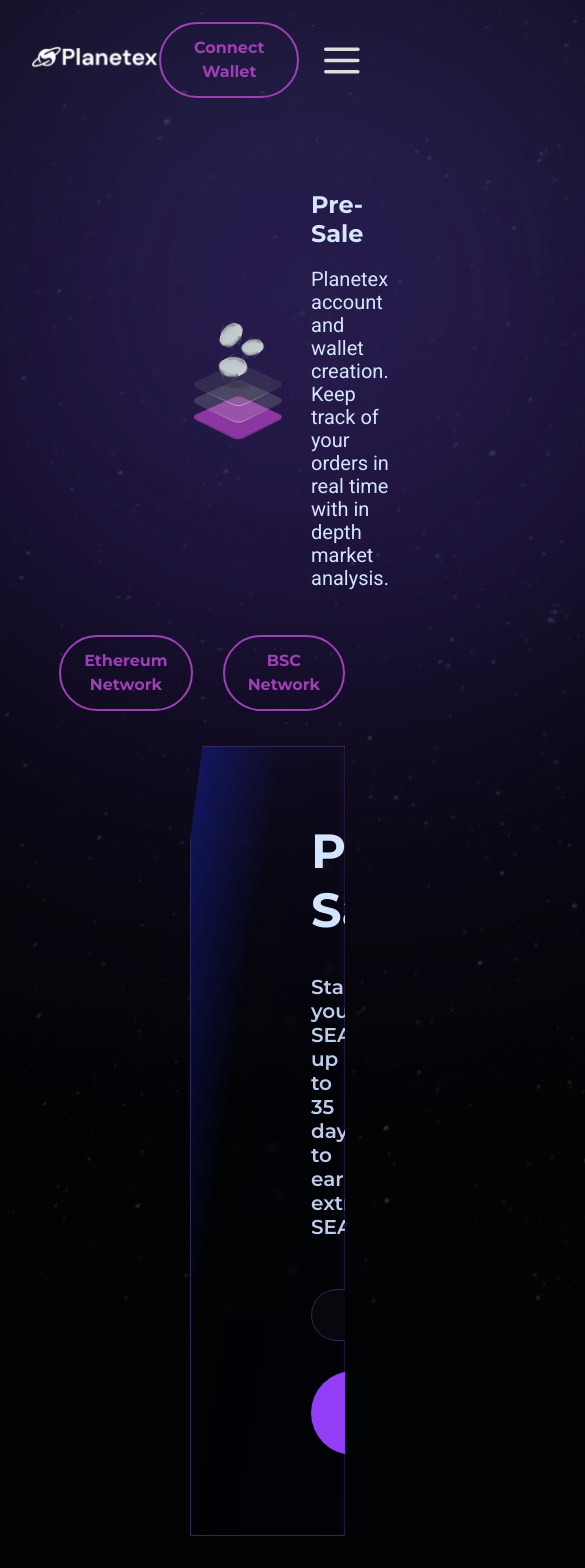
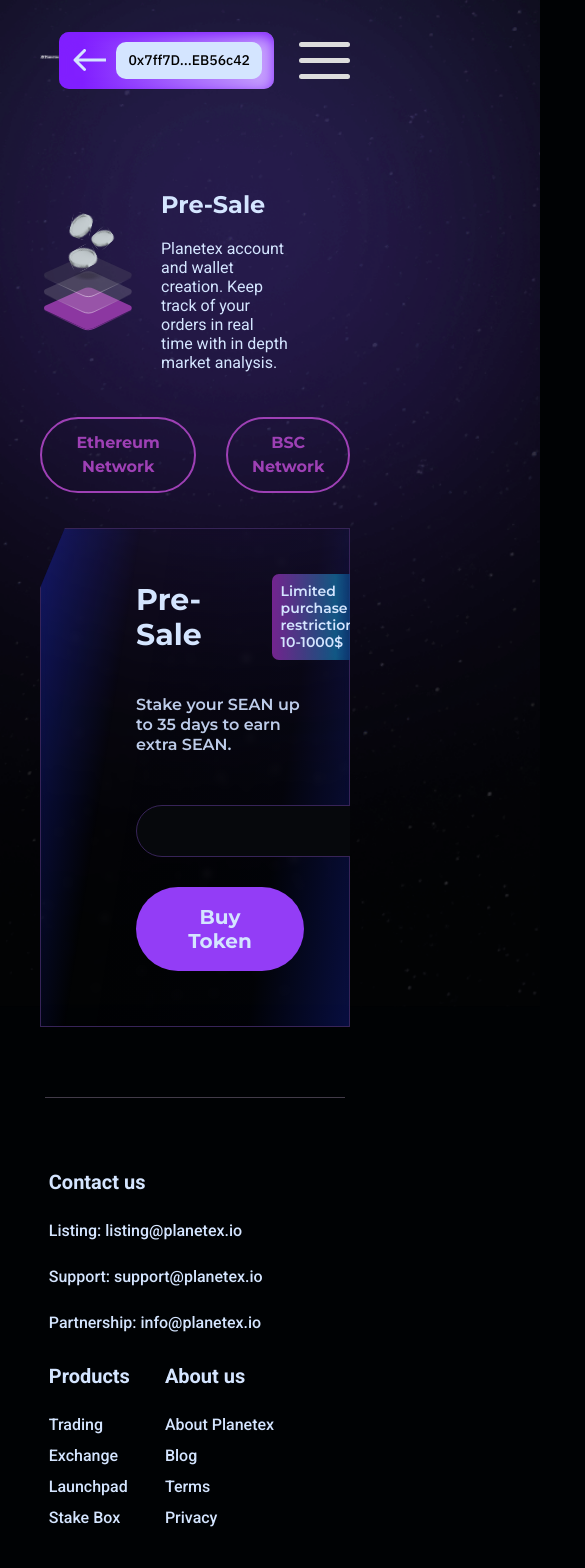
Before and after one commit to dexolacom/Planetex-app, a React (Create React App) app: page /presale in a window 390 px wide. Shown: the top 1568 px of the page, 585 px wide, since content can reach past the window. Built offline with nearby package versions, Linux system fonts and the light colour scheme.

Commit message:
ADD | tablet salesecton

```diff
--- a/src/components/AccountContainer/styles.ts
+++ b/src/components/AccountContainer/styles.ts
@@ -18,6 +18,11 @@
   background: #D4E5FF;
   border-radius: 10px;
   padding: 8px 12px;
+  font-family: 'IBM Plex Sans', sans-serif;
+
+  @media screen and (max-width: 880px) {
+    font-size: 14px;
+  }
 `
 
 export const ArrowIcon = styled(Arrow)`
--- a/src/components/Footer/styles.ts
+++ b/src/components/Footer/styles.ts
@@ -6,6 +6,10 @@
   margin: 0 auto;
   width: 75%;
   padding-bottom: 50px;
+
+  @media screen and (max-width: 600px) {
+    flex-direction: column;
+  }
 `
 
 export const Column = styled.div`
@@ -16,6 +20,14 @@
 export const ColumnContainer = styled.div`
   display: flex;
   gap: 160px;
+
+  @media screen and (max-width: 980px) {
+    gap: 85px;
+  }
+
+  @media screen and (max-width: 750px) {
+    gap: 35px;
+  }
 `
 
 export const List = styled.ul`
@@ -36,6 +48,10 @@
   span {
     margin-bottom: 23px;
   }
+
+  @media screen and (max-width: 980px) {
+    font-size: 16px;
+  }
 `
 
 export const Title = styled.h4`
@@ -46,4 +62,8 @@
   font-size: 32px;
   line-height: 38px;
   color: #D4E5FF;
+
+  @media screen and (max-width: 980px) {
+    font-size: 20px;
+  }
 `
--- a/src/components/Header/Header.tsx
+++ b/src/components/Header/Header.tsx
@@ -15,8 +15,8 @@
             <Link href='#'>Main Sale</Link>
             <Link href='#'>Private Sale</Link>
           </Links>
-          {/*<AccountContainer/>*/}
-          <ConnectButton>Connect Wallet</ConnectButton>
+          <AccountContainer/>
+          {/*<ConnectButton>Connect Wallet</ConnectButton>*/}
           <BurgerTabletIcon/>
         </Navigation>
       </Content>
--- a/src/components/Header/styles.ts
+++ b/src/components/Header/styles.ts
@@ -17,8 +17,8 @@
   width: 100%;
   justify-content: space-between;
 
-  @media (max-width: 971px) {
-    padding: 0 30px;
+  @media screen and (max-width: 971px) {
+    padding: 0 40px;
   }
 `
 
@@ -31,7 +31,7 @@
   cursor: pointer;
   margin-left: 25px;
 
-  @media (max-width: 880px) {
+  @media screen and (max-width: 880px) {
     display: block;
   }
 `
@@ -41,11 +41,11 @@
   align-items: center;
   gap: 40px;
 
-  @media (max-width: 971px) {
+  @media screen and (max-width: 971px) {
     gap: 20px;
   }
 
-  @media (max-width: 880px) {
+  @media screen and (max-width: 880px) {
     gap: 0;
   }
 `
@@ -54,11 +54,15 @@
   display: flex;
   gap: 35px;
 
-  @media (max-width: 971px) {
+  @media screen and (max-width: 1005px) {
     gap: 20px;
   }
 
-  @media (max-width: 880px) {
+  @media screen and (max-width: 920px) {
+    gap: 15px;
+  }
+
+  @media screen and (max-width: 880px) {
     display: none;
   }
 `
@@ -90,12 +94,16 @@
   &:hover {
     color: #9E40B5;
   }
+
+  @media screen and (max-width: 920px) {
+    font-size: 16px;
+  }
 `
 
 export const ConnectButton = styled(OutlineButton)`
   padding: 13px 25px;
 
-  @media (max-width: 880px) {
-    padding: 12px 23px;
+  @media screen and (max-width: 880px) {
+    display: none;
   }
 `
--- a/src/components/HeroSection/styles.ts
+++ b/src/components/HeroSection/styles.ts
@@ -5,6 +5,10 @@
 export const Content = styled.div`
   display: flex;
   gap: 25px;
+
+  @media screen and (max-width: 880px) {
+    width: 80%;
+  }
 `
 
 export const TextContainer = styled.div`
@@ -27,6 +31,11 @@
   line-height: 23px;
   max-width: 700px;
   color: #D4E5FF;
+
+  @media screen and (max-width: 880px) {
+    font-size: 16px;
+    line-height: 19px;
+  }
 `
 
 export const Img = styled.img`
--- a/src/components/SaleSection/PreSaleContent/styles.ts
+++ b/src/components/SaleSection/PreSaleContent/styles.ts
@@ -1,6 +1,7 @@
 import styled from 'styled-components';
 import { SolidButton } from '../../../theme';
 import arrow from '../../../assets/icons/selector.svg'
+
 
 export const Wrapper = styled.div`
   clip-path: polygon(8% 0,100% 0,100% 100%,0 100%,0 12%);
@@ -31,7 +32,6 @@
 
 export const Content = styled.div`
   padding: 75px 120px 80px 120px;
-
   background: linear-gradient(
           98.66deg, rgba(31, 53, 255, 0.29) 2.6%,
           rgba(31, 53, 255, 0) 26.21%,
@@ -39,6 +39,10 @@
           rgba(31, 53, 255, 0.24) 100%
   );
   backdrop-filter: blur(3.5px);
+
+  @media screen and (max-width: 880px) {
+    padding: 45px 45px 55px 95px;
+  }
 `
 
 export const TitleContainer = styled.div`
@@ -46,6 +50,10 @@
   align-items: center;
   gap: 90px;
   margin-bottom: 35px;
+
+  @media screen and (max-width: 880px) {
+    gap: 70px;
+  }
 `
 
 export const Title = styled.h1`
@@ -53,6 +61,15 @@
   font-size: 48px;
   line-height: 59px;
   color: #D4E5FF;
+
+  @media screen and (max-width: 1100px) {
+    font-size: 35px;
+    line-height: 35px;
+  }
+
+  @media screen and (max-width: 980px) {
+    font-size: 30px;
+  }
 `
 
 export const Tag = styled.div`
@@ -64,6 +81,17 @@
   line-height: 22px;
   color: #D4E5FF;
   padding: 10px 27px;
+
+  @media screen and (max-width: 1100px) {
+    font-size: 16px;
+    padding: 10px 15px;
+  }
+
+  @media screen and (max-width: 980px) {
+    font-size: 14px;
+    line-height: 17px;
+    padding: 9px;
+  }
 `
 
 export const Text = styled.p`
@@ -72,6 +100,11 @@
   line-height: 24px;
   color: #BDCCEA;
   margin-bottom: 50px;
+
+  @media screen and (max-width: 880px) {
+    font-size: 16px;
+    line-height: 20px;
+  }
 `
 
 export const Form = styled.form`
--- a/src/index.css
+++ b/src/index.css
@@ -1,5 +1,6 @@
 @import url('https://fonts.googleapis.com/css2?family=Montserrat:wght@600;700&display=swap');
 @import url('https://fonts.googleapis.com/css2?family=Roboto:wght@400;500;700&display=swap');
+@import url('https://fonts.googleapis.com/css2?family=IBM+Plex+Sans:wght@500&display=swap');
 
 body {
   margin: 0;
--- a/src/theme.ts
+++ b/src/theme.ts
@@ -39,7 +39,7 @@
     border: 2px solid transparent;
   }
 
-  @media (max-width: 880px) {
+  @media screen and (max-width: 880px) {
     font-size: 16px;
     padding: 12px 23px;
   }
@@ -56,4 +56,12 @@
 export const Content = styled.div`
   max-width: 970px;
   margin: 70px 45px 170px 190px;
+
+  @media screen and (max-width: 1200px) {
+    margin: 70px 45px 170px 100px
+  }
+
+  @media screen and (max-width: 880px) {
+    margin: 70px 40px;
+  }
 `
```
Also changed, not shown: src/components/SaleSection/PreSaleContent/PreSaleContent.tsx (+12 -1 lines).
